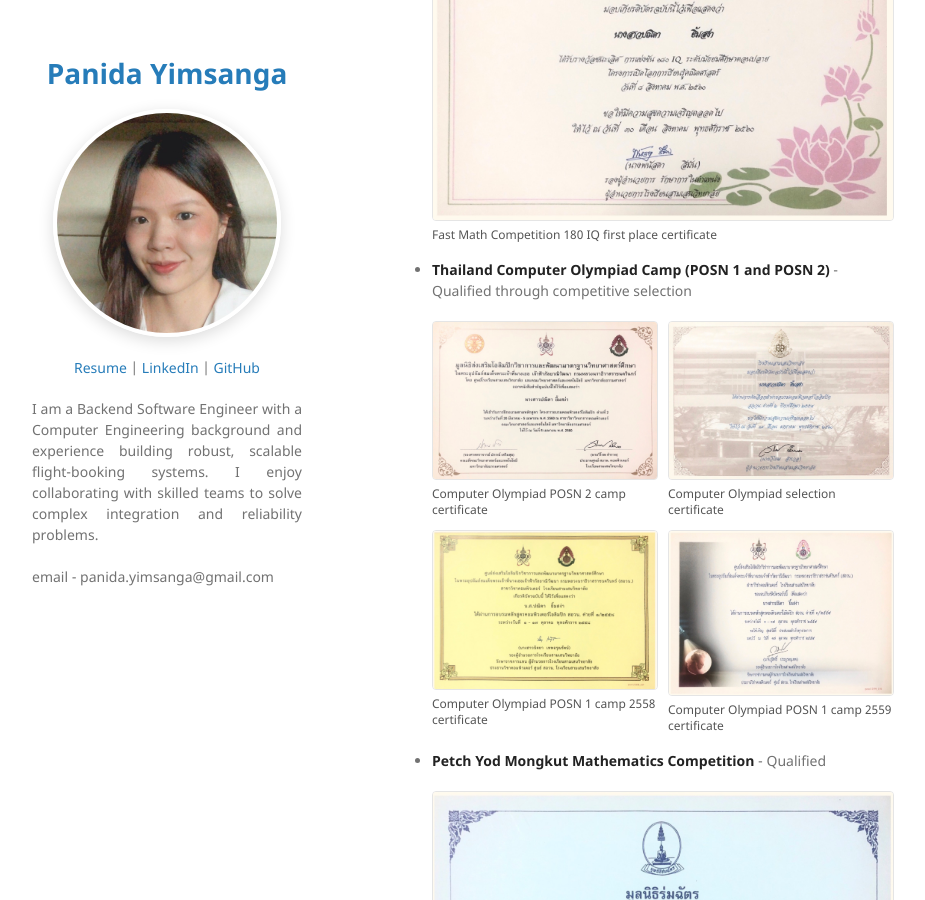
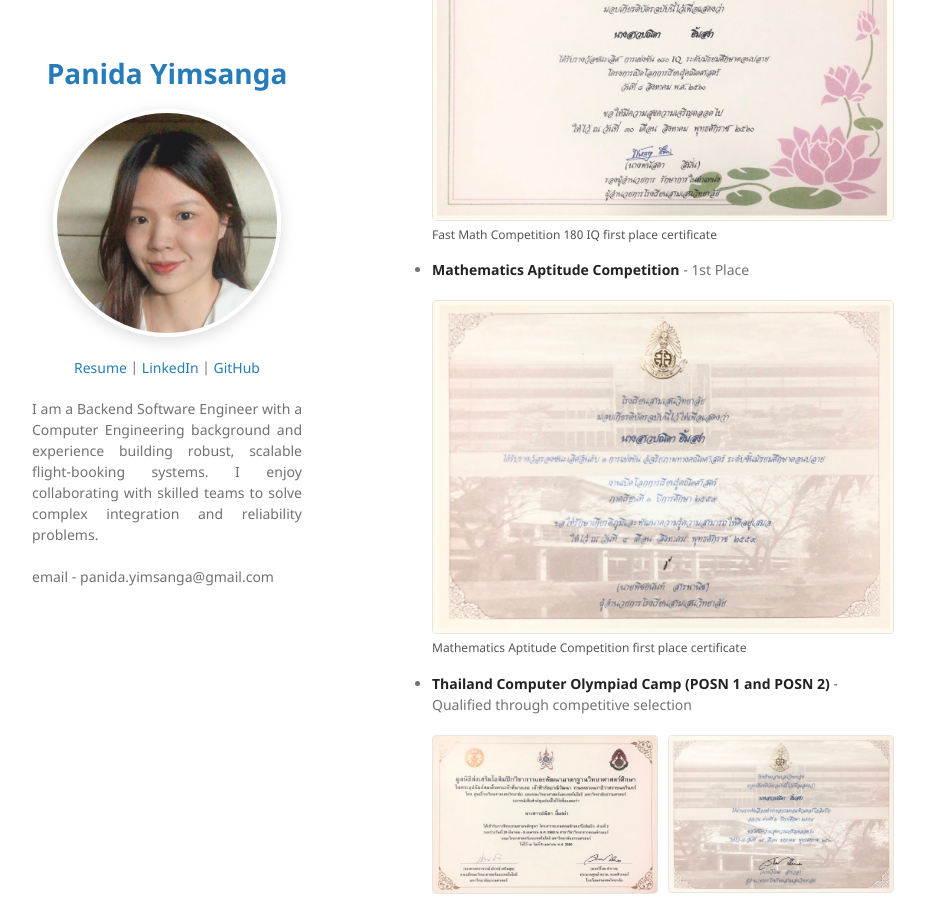
Before and after one commit to sarasix/sarasix.github.io, a Jekyll site: the page built from index.md, in a window 1280 px wide and 900 px high, scrolled down 5949 px. Shown: the whole window, without its empty margins (178-1103 px from the left). Built offline with Jekyll 4.4.1, drawn with Linux system fonts in a browser that asks for light colours; our own code applies the rules of GitHub Pages for plain Markdown files.

Commit message:
Add mathematics aptitude certificate

```diff
--- a/index.md
+++ b/index.md
@@ -176,6 +176,15 @@ Developed image-processing and game-AI projects, including a bacteria detection
     </figure>
   </div>
 
+* **Mathematics Aptitude Competition** - 1st Place
+
+  <div class="award-gallery">
+    <figure>
+      <img src="/assets/img/awards/mathematics-aptitude-competition.jpg" alt="Mathematics Aptitude Competition first place certificate">
+      <figcaption>Mathematics Aptitude Competition first place certificate</figcaption>
+    </figure>
+  </div>
+
 * **Thailand Computer Olympiad Camp (POSN 1 and POSN 2)** - Qualified through competitive selection
 
   <div class="award-gallery">
```
Also changed, not shown: assets/img/awards/mathematics-aptitude-competition.jpg (added).
